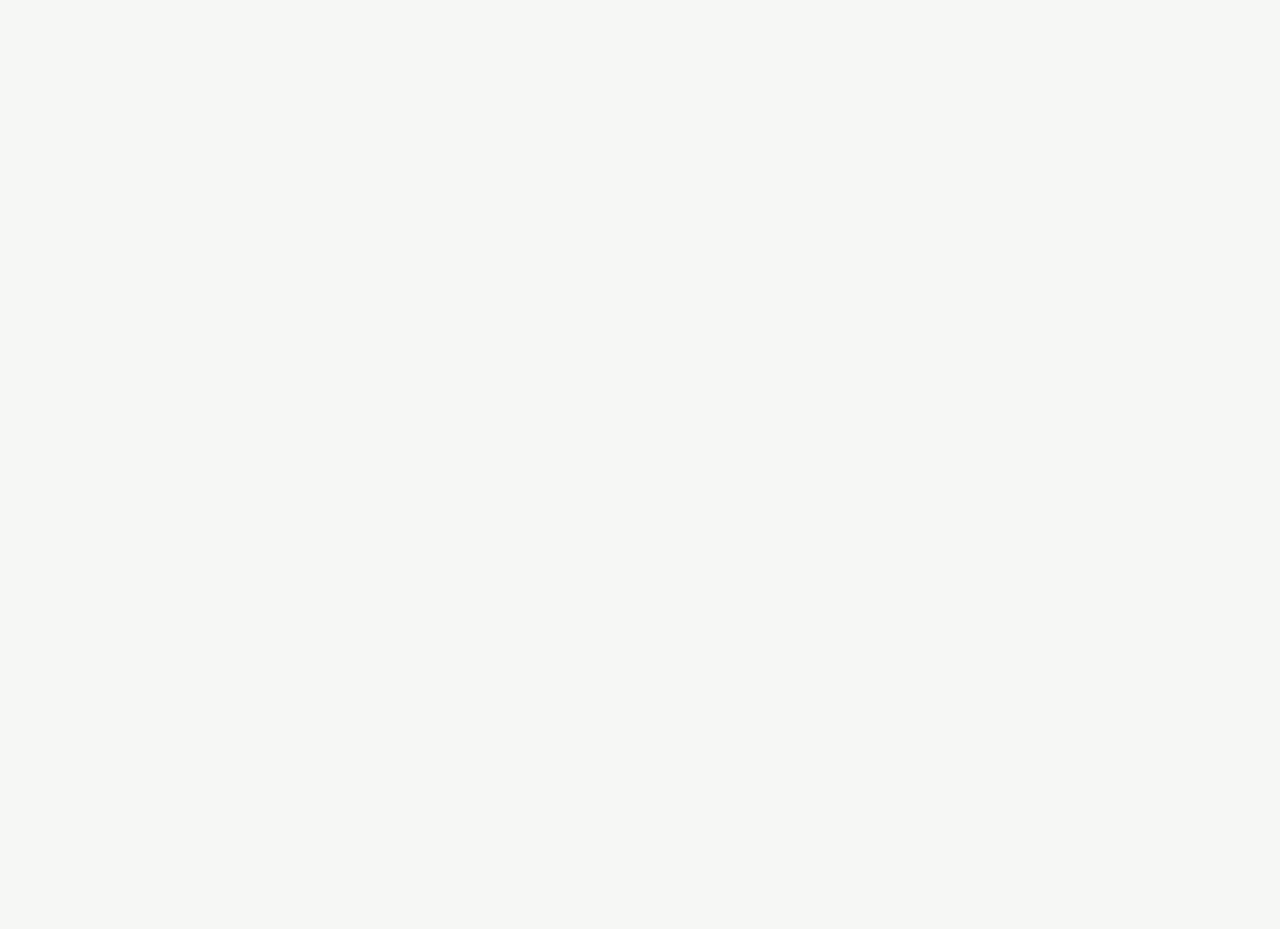
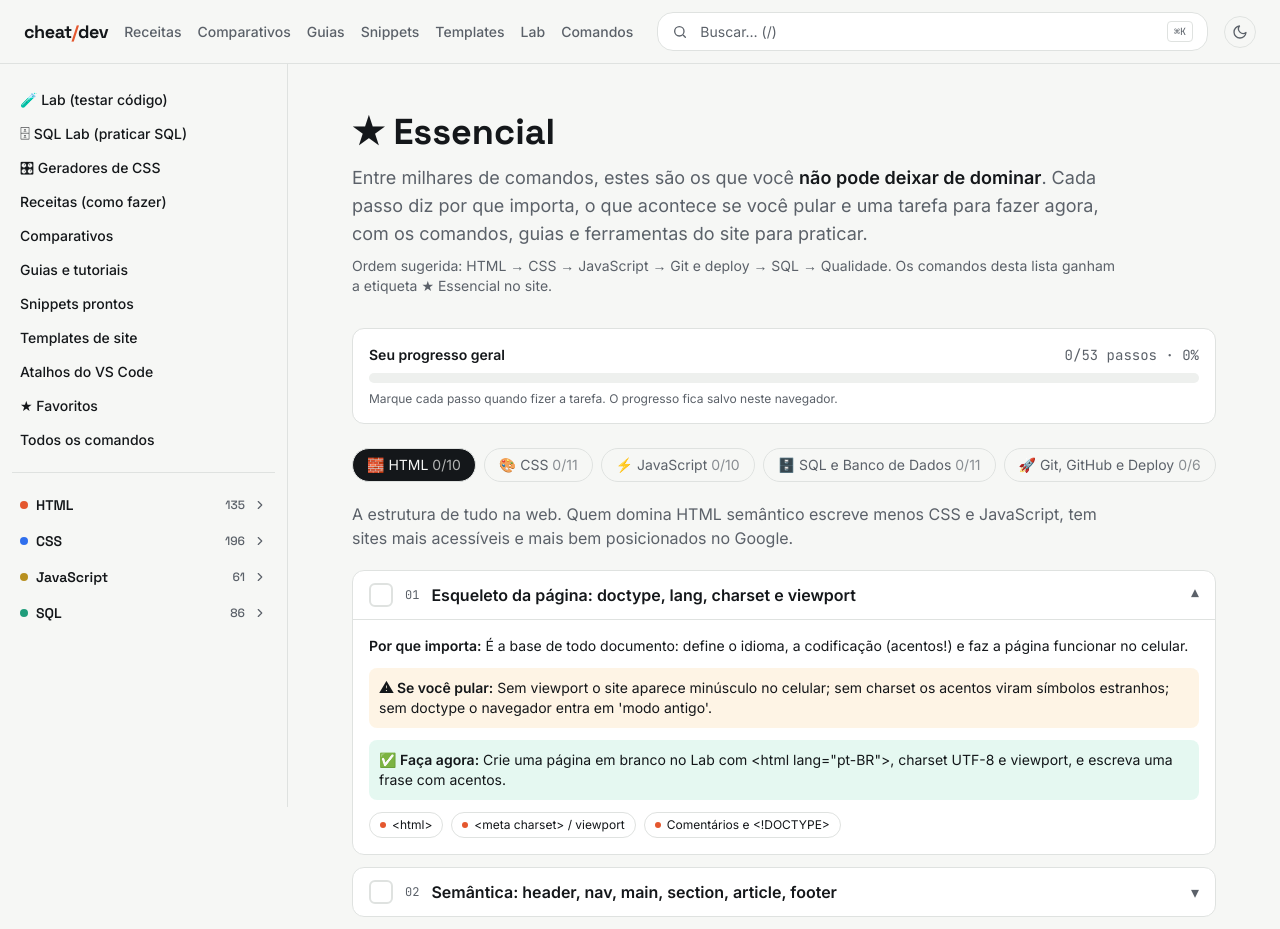
Before and after one commit to PhBros16/cheat-dev, a Next.js app: page /essencial in a window 1280 px wide. Before the commit this address had no page. Shown: the top 929 px of the page. Before the commit the page ends 800 px from the top, so only its background shows below. Built offline with nearby package versions, Linux system fonts and the light colour scheme.

Commit message:
feat(essencial): página /essencial com progresso salvo por passo e por trilha

```diff
--- /dev/null
+++ b/src/app/essencial/page.tsx
@@ -0,0 +1,29 @@
+import type { Metadata } from "next";
+import { ESSENCIAL } from "@/content/essencial";
+import { resolveLink } from "@/lib/essLinks";
+import EssencialTracker from "@/components/EssencialTracker";
+
+export const metadata: Metadata = {
+  title: "Essencial — o que você não pode deixar de aprender",
+  description:
+    "O conhecimento primordial de HTML, CSS, JavaScript, SQL, Git e qualidade, em ordem, com o risco de pular cada passo e uma tarefa prática. Acompanhe seu progresso.",
+};
+
+export default function EssencialPage() {
+  const tracks = ESSENCIAL.map((t) => ({
+    ...t,
+    steps: t.steps.map((s) => ({ ...s, links: s.links.map(resolveLink).filter((l): l is NonNullable<typeof l> => !!l) })),
+  }));
+  return (
+    <div className="px-4 py-12 sm:px-8 lg:px-16">
+      <div className="max-w-3xl">
+        <h1 className="font-display text-3xl font-bold text-foreground sm:text-4xl">★ Essencial</h1>
+        <p className="mt-3 text-lg text-muted">
+          Entre milhares de comandos, estes são os que você <b className="text-foreground">não pode deixar de dominar</b>. Cada passo diz por que importa, o que acontece se você pular e uma tarefa para fazer agora, com os comandos, guias e ferramentas do site para praticar.
+        </p>
+        <p className="mt-2 text-sm text-muted">Ordem sugerida: HTML → CSS → JavaScript → Git e deploy → SQL → Qualidade. Os comandos desta lista ganham a etiqueta ★ Essencial no site.</p>
+      </div>
+      <div className="mt-8 max-w-4xl"><EssencialTracker tracks={tracks} /></div>
+    </div>
+  );
+}
--- /dev/null
+++ b/src/components/EssencialTracker.tsx
@@ -0,0 +1,94 @@
+"use client";
+
+import Link from "next/link";
+import { useState, useSyncExternalStore } from "react";
+
+type Link_ = { label: string; href: string; kind: string };
+type Step = { id: string; title: string; why: string; skip: string; task: string; links: Link_[] };
+type Track = { id: string; title: string; emoji: string; intro: string; steps: Step[] };
+
+const KEY = "cheatdev:essencial:v1";
+const subs = new Set<() => void>();
+const snap = () => { try { return localStorage.getItem(KEY) ?? "[]"; } catch { return "[]"; } };
+const subscribe = (cb: () => void) => { subs.add(cb); window.addEventListener("storage", cb); return () => { subs.delete(cb); window.removeEventListener("storage", cb); }; };
+function toggle(id: string) {
+  let list: string[] = [];
+  try { list = JSON.parse(snap()); } catch {}
+  const next = list.includes(id) ? list.filter((x) => x !== id) : [...list, id];
+  try { localStorage.setItem(KEY, JSON.stringify(next)); } catch {}
+  subs.forEach((f) => f());
+}
+
+const KIND_DOT: Record<string, string> = { HTML: "bg-html", CSS: "bg-css", JavaScript: "bg-js", SQL: "bg-sql" };
+
+export default function EssencialTracker({ tracks }: { tracks: Track[] }) {
+  const raw = useSyncExternalStore(subscribe, snap, () => "[]");
+  const done: string[] = (() => { try { return JSON.parse(raw); } catch { return []; } })();
+  const [tab, setTab] = useState(tracks[0].id);
+
+  const total = tracks.reduce((n, t) => n + t.steps.length, 0);
+  const doneTotal = tracks.reduce((n, t) => n + t.steps.filter((s) => done.includes(s.id)).length, 0);
+  const track = tracks.find((t) => t.id === tab) ?? tracks[0];
+  const firstOpen = track.steps.find((s) => !done.includes(s.id))?.id;
+
+  return (
+    <div>
+      <div className="rounded-xl border border-border bg-surface p-4">
+        <div className="flex items-center justify-between text-sm">
+          <span className="font-semibold text-foreground">Seu progresso geral</span>
+          <span className="font-mono text-muted">{doneTotal}/{total} passos · {Math.round((doneTotal / total) * 100)}%</span>
+        </div>
+        <div className="mt-2 h-2.5 overflow-hidden rounded-full bg-surface-muted"><div className="h-full rounded-full bg-[#1f9c7a] transition-all" style={{ width: `${(doneTotal / total) * 100}%` }} /></div>
+        <p className="mt-2 text-xs text-muted">Marque cada passo quando fizer a tarefa. O progresso fica salvo neste navegador.</p>
+      </div>
+
+      <div className="mt-6 flex gap-2 overflow-x-auto pb-1" role="tablist" aria-label="Trilhas">
+        {tracks.map((t) => {
+          const d = t.steps.filter((s) => done.includes(s.id)).length;
+          return (
+            <button key={t.id} role="tab" aria-selected={tab === t.id} onClick={() => setTab(t.id)}
+              className={`shrink-0 rounded-full border px-3.5 py-1.5 text-sm transition-colors ${tab === t.id ? "border-foreground bg-foreground text-background" : "border-border text-muted hover:text-foreground"}`}>
+              {t.emoji} {t.title} <span className="opacity-70">{d}/{t.steps.length}</span>
+            </button>
+          );
+        })}
+      </div>
+
+      <p className="mt-4 max-w-3xl text-muted">{track.intro}</p>
+
+      <ol className="mt-5 grid gap-3">
+        {track.steps.map((s, i) => {
+          const ok = done.includes(s.id);
+          return (
+            <li key={s.id}>
+              <details open={s.id === firstOpen} className={`group rounded-xl border bg-surface ${ok ? "border-emerald-500/40" : "border-border"}`}>
+                <summary className="flex cursor-pointer list-none items-center gap-3 px-4 py-3">
+                  <button
+                    type="button" role="checkbox" aria-checked={ok} aria-label={`Marcar "${s.title}" como feito`}
+                    onClick={(e) => { e.preventDefault(); e.stopPropagation(); toggle(s.id); }}
+                    className={`grid h-6 w-6 shrink-0 place-items-center rounded-md border-2 text-xs font-bold ${ok ? "border-emerald-500 bg-emerald-500 text-white" : "border-border text-transparent hover:border-muted"}`}
+                  >✓</button>
+                  <span className="font-mono text-xs text-muted">{String(i + 1).padStart(2, "0")}</span>
+                  <span className={`flex-1 font-semibold ${ok ? "text-muted line-through" : "text-foreground"}`}>{s.title}</span>
+                  <span className="text-muted transition-transform group-open:rotate-180">▾</span>
+                </summary>
+                <div className="grid gap-3 border-t border-border px-4 py-4 text-sm">
+                  <p className="text-foreground"><b>Por que importa:</b> {s.why}</p>
+                  <p className="rounded-lg bg-amber-500/10 p-2.5 text-foreground"><b>⚠ Se você pular:</b> {s.skip}</p>
+                  <p className="rounded-lg bg-emerald-500/10 p-2.5 text-foreground"><b>✅ Faça agora:</b> {s.task}</p>
+                  <div className="flex flex-wrap gap-2">
+                    {s.links.map((l) => (
+                      <Link key={l.href} href={l.href} className="inline-flex items-center gap-1.5 rounded-full border border-border px-2.5 py-1 text-xs text-foreground hover:border-muted">
+                        <span className={`h-1.5 w-1.5 rounded-full ${KIND_DOT[l.kind] ?? "bg-muted"}`} />{l.label}
+                      </Link>
+                    ))}
+                  </div>
+                </div>
+              </details>
+            </li>
+          );
+        })}
+      </ol>
+    </div>
+  );
+}
```
